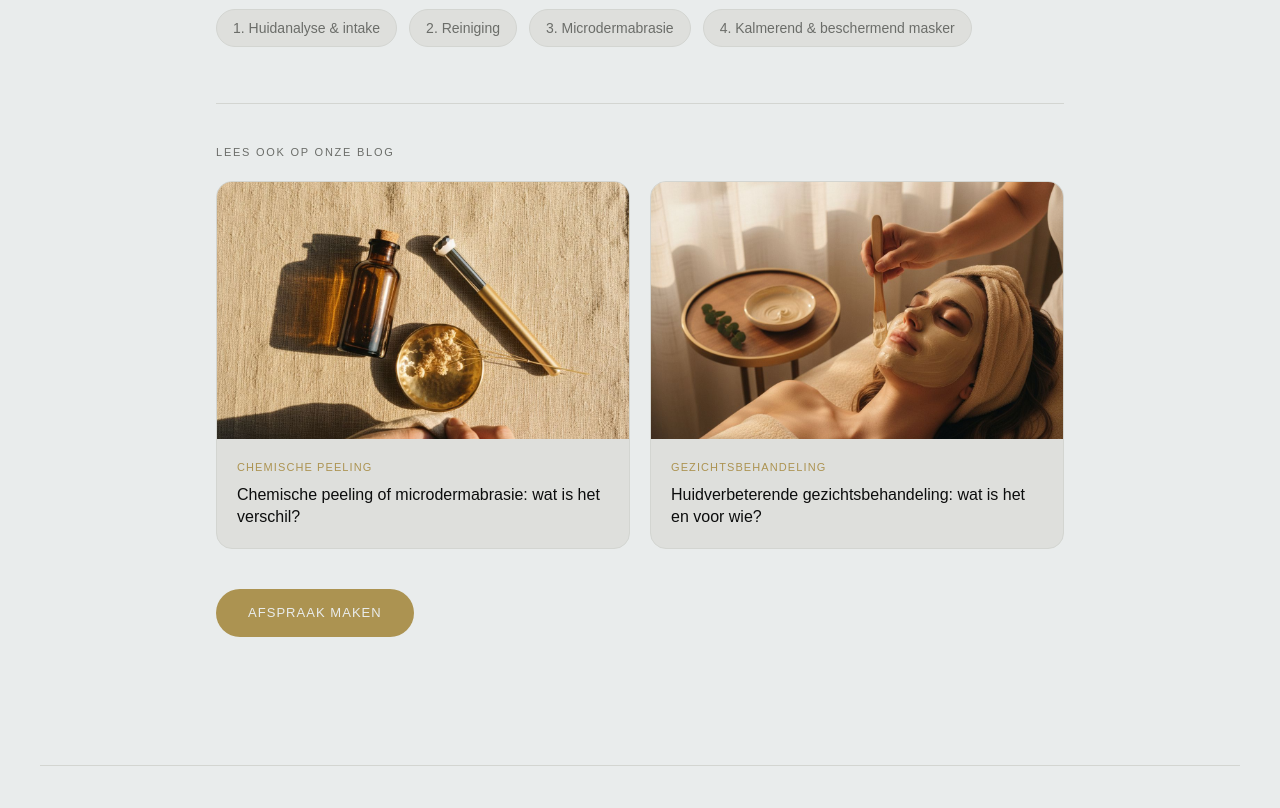
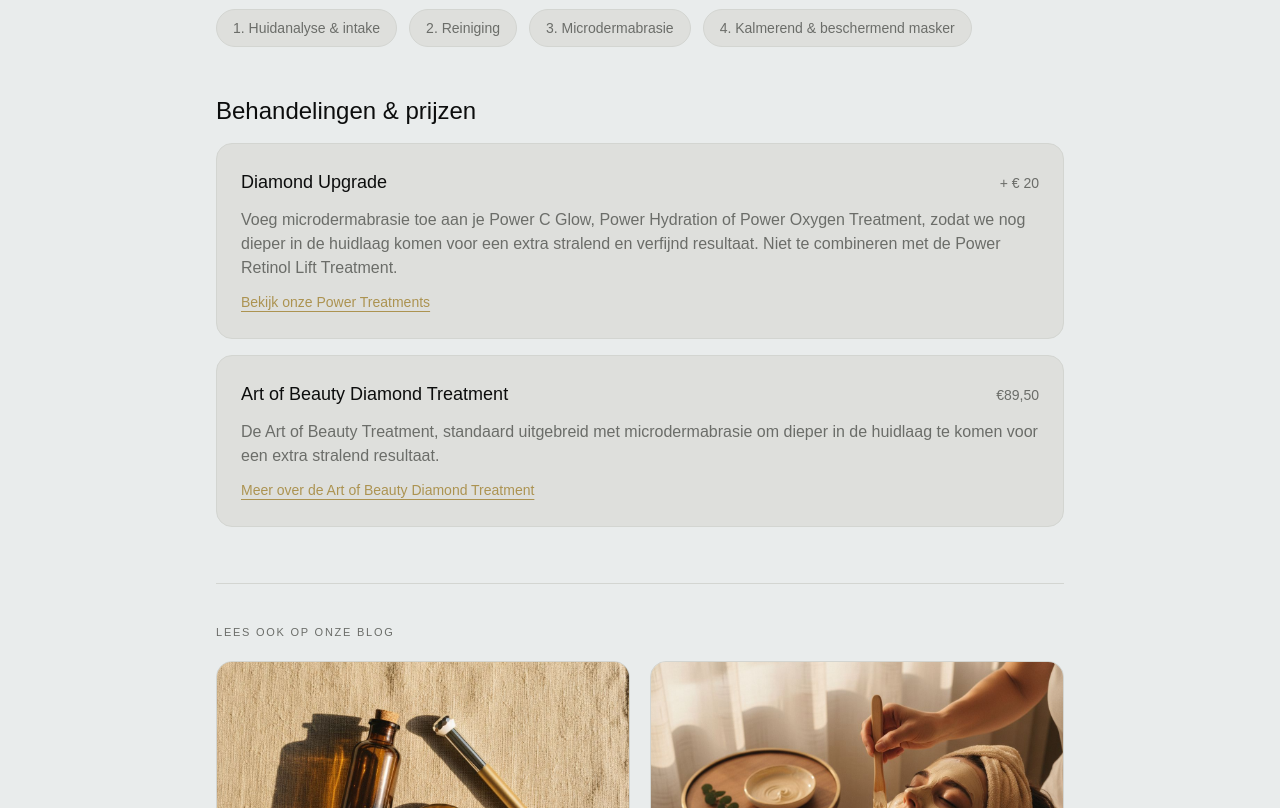
Before and after one commit to webbuilders015/bymaelyn, an Astro site: page /microdermabrasie in a window 1280 px wide. Shown: the part 1808-2616 px from the top of the page. Built offline with nearby package versions, Linux system fonts and the light colour scheme; Astro itself is replaced by a stand-in of ours; some packages are replaced by stand-ins of ours.

```diff
--- a/src/pages/gezichtsbehandeling/index.astro
+++ b/src/pages/gezichtsbehandeling/index.astro
@@ -348,14 +348,10 @@
           Deze upgrade is te combineren met de Power C Glow, Power Hydration en Power Oxygen
           Treatment, maar niet met de Power Retinol Lift Treatment.
         </p>
+        <a href="/microdermabrasie/" class="mt-3 inline-block text-sm text-accent underline decoration-accent underline-offset-4">
+          Meer over microdermabrasie
+        </a>
       </div>
-
-      <p class="mt-6 text-sm text-ink-soft">
-        Op zoek naar een chemische peeling? Bekijk de{' '}
-        <a href="/chemische-peeling/" class="text-accent underline decoration-accent underline-offset-4">
-          Probiome Peel en Probiome Peel Kuur
-        </a>.
-      </p>
     </div>
   </section>
 
--- a/src/pages/microdermabrasie/index.astro
+++ b/src/pages/microdermabrasie/index.astro
@@ -24,6 +24,25 @@
 
 const steps = ['Huidanalyse & intake', 'Reiniging', 'Microdermabrasie', 'Kalmerend & beschermend masker'];
 
+const treatments = [
+  {
+    name: 'Diamond Upgrade',
+    price: '+ € 20',
+    description:
+      'Voeg microdermabrasie toe aan je Power C Glow, Power Hydration of Power Oxygen Treatment, zodat we nog dieper in de huidlaag komen voor een extra stralend en verfijnd resultaat. Niet te combineren met de Power Retinol Lift Treatment.',
+    href: '/gezichtsbehandeling/',
+    linkLabel: 'Bekijk onze Power Treatments',
+  },
+  {
+    name: 'Art of Beauty Diamond Treatment',
+    price: '€89,50',
+    description:
+      'De Art of Beauty Treatment, standaard uitgebreid met microdermabrasie om dieper in de huidlaag te komen voor een extra stralend resultaat.',
+    href: '/gezichtsbehandeling/',
+    linkLabel: 'Meer over de Art of Beauty Diamond Treatment',
+  },
+];
+
 const serviceSchema = {
   '@context': 'https://schema.org',
   '@type': 'Service',
@@ -33,11 +52,24 @@
   provider: { '@id': `${site.url}/#business` },
   areaServed: 'Delft',
   image: new URL('/images/treatments/microdermabrasie.jpg', site.url).toString(),
-  offers: {
-    '@type': 'Offer',
-    url: site.bookingUrl,
-    availability: 'https://schema.org/InStock',
-  },
+  offers: [
+    {
+      '@type': 'Offer',
+      name: 'Diamond Upgrade',
+      price: '20.00',
+      priceCurrency: 'EUR',
+      url: site.bookingUrl,
+      availability: 'https://schema.org/InStock',
+    },
+    {
+      '@type': 'Offer',
+      name: 'Art of Beauty Diamond Treatment',
+      price: '89.50',
+      priceCurrency: 'EUR',
+      url: site.bookingUrl,
+      availability: 'https://schema.org/InStock',
+    },
+  ],
 };
 ---
 
@@ -118,6 +150,24 @@
       }
     </ol>
 
+    <h2 class="mt-12 font-display text-2xl text-ink">Behandelingen &amp; prijzen</h2>
+    <div class="mt-4 space-y-4">
+      {
+        treatments.map((t) => (
+          <div class="rounded-2xl border border-line bg-bg-soft p-6">
+            <div class="flex flex-wrap items-baseline justify-between gap-2">
+              <h3 class="font-display text-lg text-ink">{t.name}</h3>
+              <span class="text-sm font-medium text-ink-soft">{t.price}</span>
+            </div>
+            <p class="mt-3 text-ink-soft">{t.description}</p>
+            <a href={t.href} class="mt-3 inline-block text-sm text-accent underline decoration-accent underline-offset-4">
+              {t.linkLabel}
+            </a>
+          </div>
+        ))
+      }
+    </div>
+
     {
       relatedPosts.length > 0 && (
         <div class="mt-14 border-t border-line pt-10">
```
